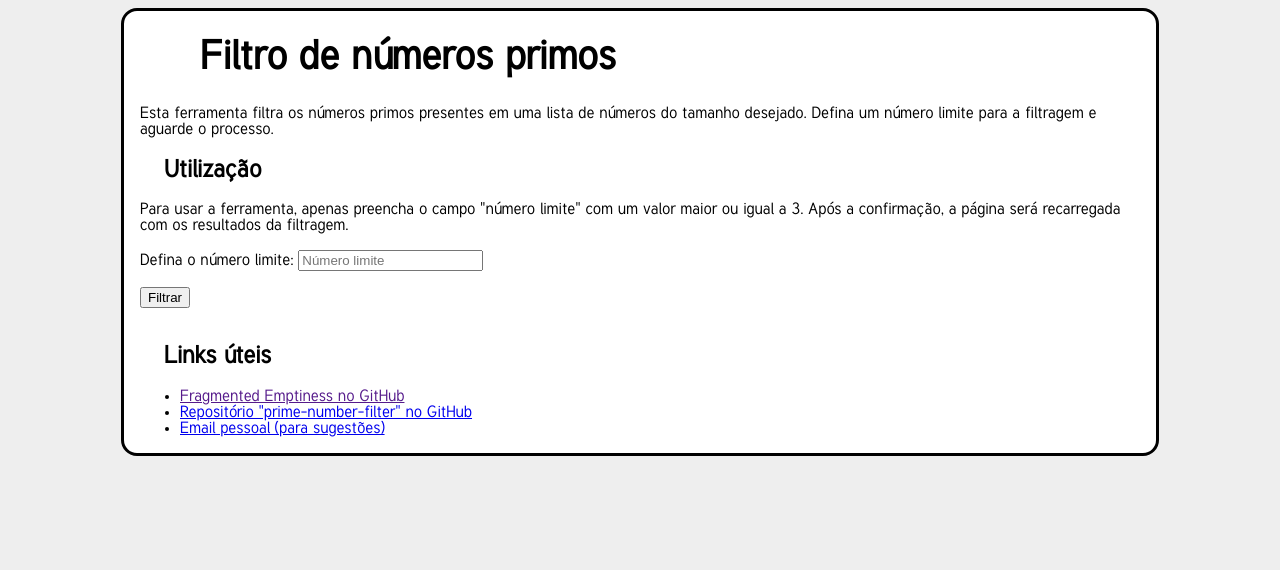
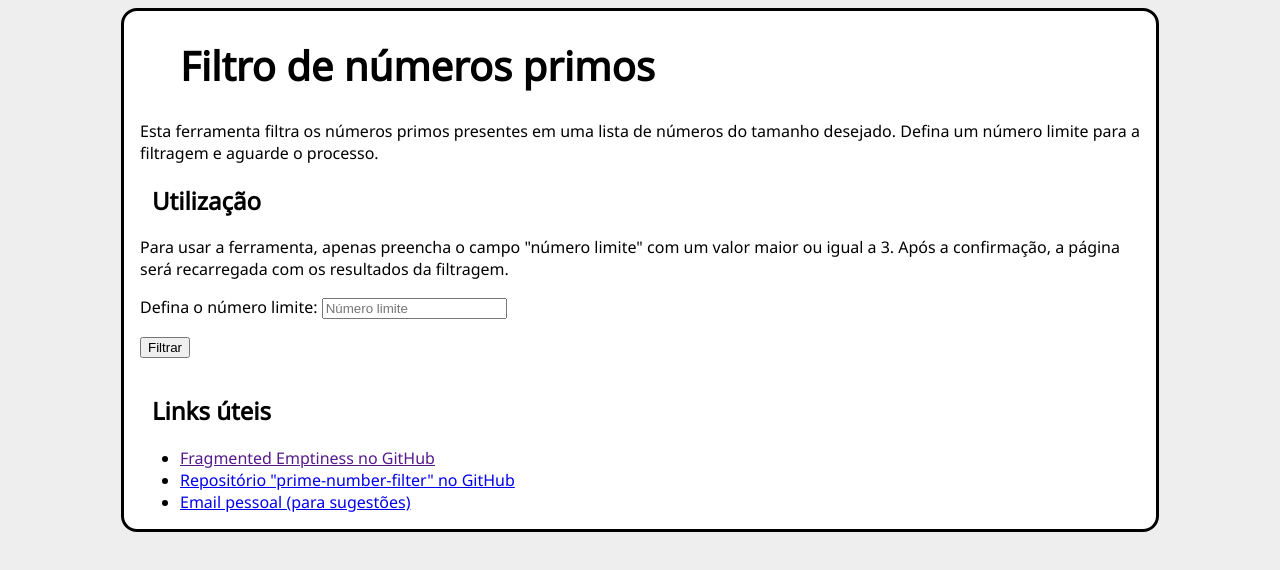
Before and after one commit to fragmentedemptiness/prime-number-filter, a plain HTML site: page index.html in a window 1280 px wide. Drawn offline with Linux system fonts and the light colour scheme.

Commit message:
Correções simples e adição de fonte Nomes e espaçamentos foram corrigidos no arquivo "styles/style.css". Nova fonte padrão utilizada no documento índice ("fonts/noto-sans.ttf").

```diff
--- a/styles/style.css
+++ b/styles/style.css
@@ -1,6 +1,11 @@
 @font-face {
-  font-family: "Tuffy Regular";
+  font-family: "Tuffy";
   src: url("../fonts/tuffy.ttf");
+}
+
+@font-face {
+  font-family: "Noto Sans";
+  src: url("../fonts/noto-sans.ttf");
 }
 
 body {
@@ -14,16 +19,16 @@ body {
 
 h1 {
   font-size: 40px;
-  margin-left: 1.5em;
+  margin-left: 1em;
 }
 
 h2 {
-  margin-left: 1em;
+  margin-left: .5em;
 }
 
 html {
   background-color: #EEE;
-  font-family: "Tuffy Regular";
+  font-family: "Noto Sans";
 }
 
 .cell {
```
